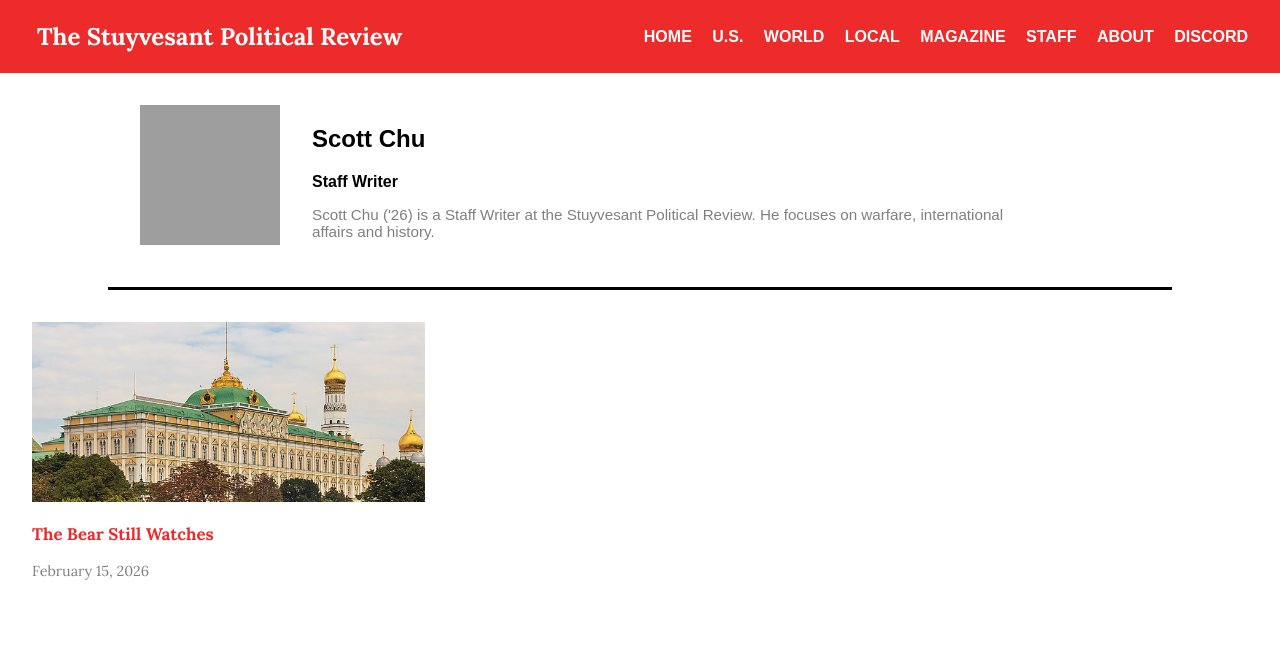
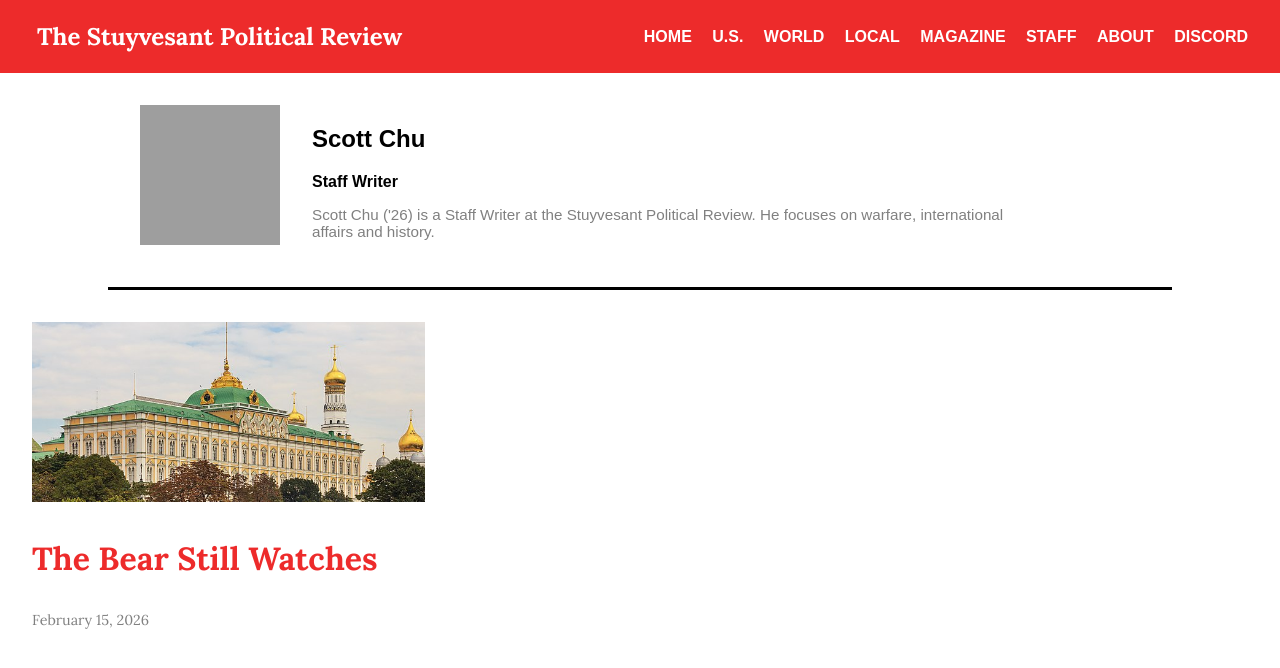
Before and after one commit to stuypoliticalreview/stuypoliticalreview.github.io, a Jekyll site: the page built from authors/scott-chu.md, in a window 1280 px wide. Shown: the top 668 px of the page. Built offline with Jekyll 4.4.1, drawn with Linux system fonts in a browser that asks for light colours; grey boxes are pictures that could not be loaded.

Commit message:
more stuff

```diff
--- a/assets/css/style.css
+++ b/assets/css/style.css
@@ -15,6 +15,7 @@ body {
 
 h3 {
   color: var(--text-color);
+  font-size: 2rem;
 }
 
 a {
@@ -89,6 +90,7 @@ nav a {
 }
 .articles-grid {
   font-family: 'Lora', serif;
+  font-size: 1.5rem;
   margin: 0 auto;
   display: grid;
   grid-template-columns: repeat(3, 1fr);
@@ -120,9 +122,8 @@ nav a {
   font-family: 'Lora', serif;
   font-weight: 700;
   margin: 0 auto;
-  font-size: 2rem;
   font-weight: bold;
-  padding: 0 30px;
+  margin: 2rem;
   border-bottom: 3px solid var(--text-black-background-color);
 }
 
```
